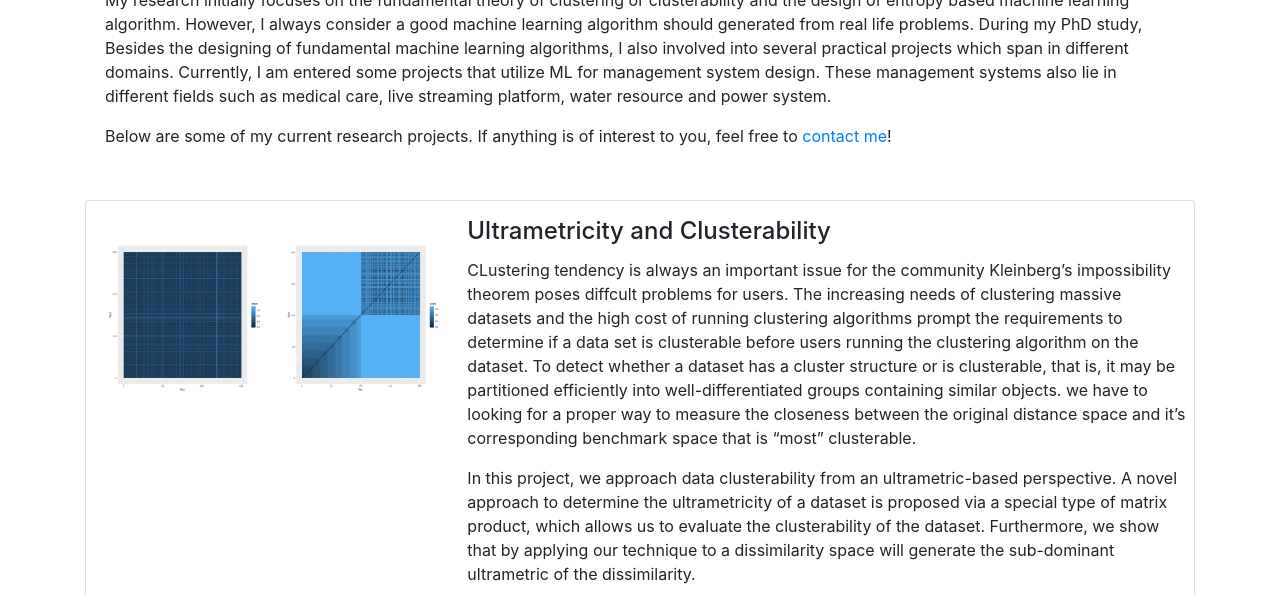
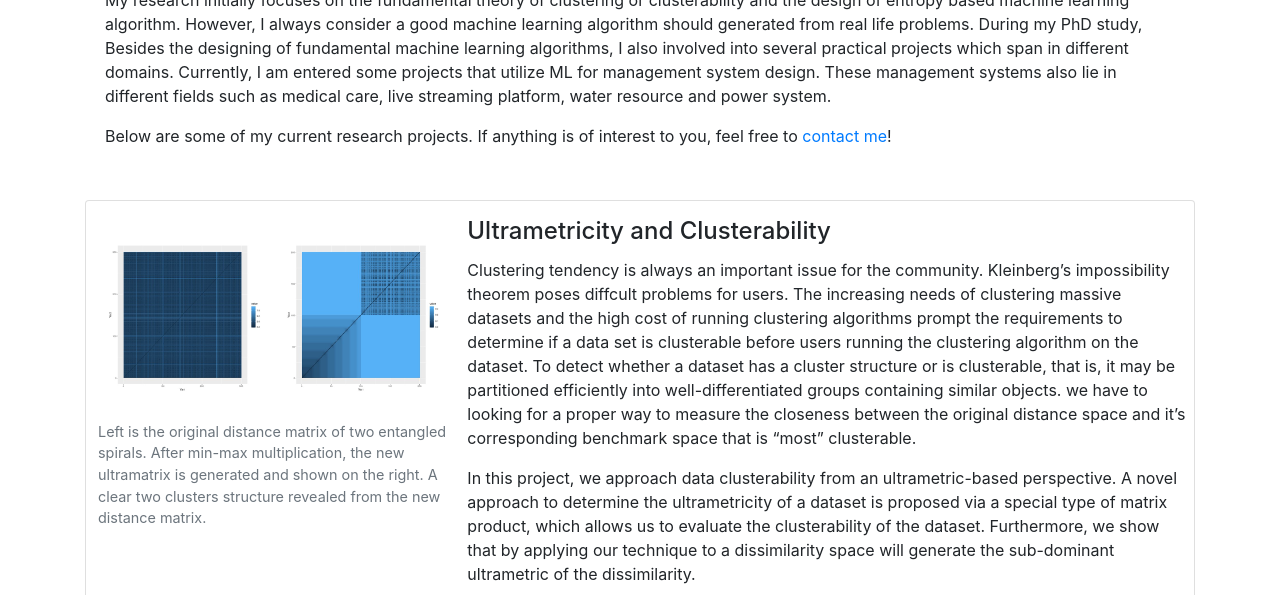
Before and after one commit to kingsley1989/kingsley1989.github.io, a Jekyll site: the page built from _pages/research.md, in a window 1280 px wide and 900 px high, scrolled down 414 px, cut to the strip 0-595 px from the top of the window. Built offline with Jekyll 4.4.1, drawn with Linux system fonts in a browser that asks for light colours; nearby versions of some CDN libraries.

Commit message:
Update research.yml

```diff
--- a/_data/research.yml
+++ b/_data/research.yml
@@ -3,8 +3,13 @@
 - project: Ultrametricity and Clusterability
   image: "/imgs/ultraclst.JPG"
   image_pos: "left"
+  image_is_figure: true
+  figure_caption:
+    Left is the original distance matrix of two entangled spirals. After min-max
+    multiplication, the new ultramatrix is generated and shown on the right. A clear
+    two clusters structure revealed from the new distance matrix.
   description: |
-    CLustering tendency is always an important issue for the community Kleinberg's
+    Clustering tendency is always an important issue for the community. Kleinberg's
     impossibility theorem poses diffcult problems for users. The increasing needs of
     clustering massive datasets and the high cost of running clustering algorithms
     prompt the requirements to determine if a data set is clusterable before users
```
